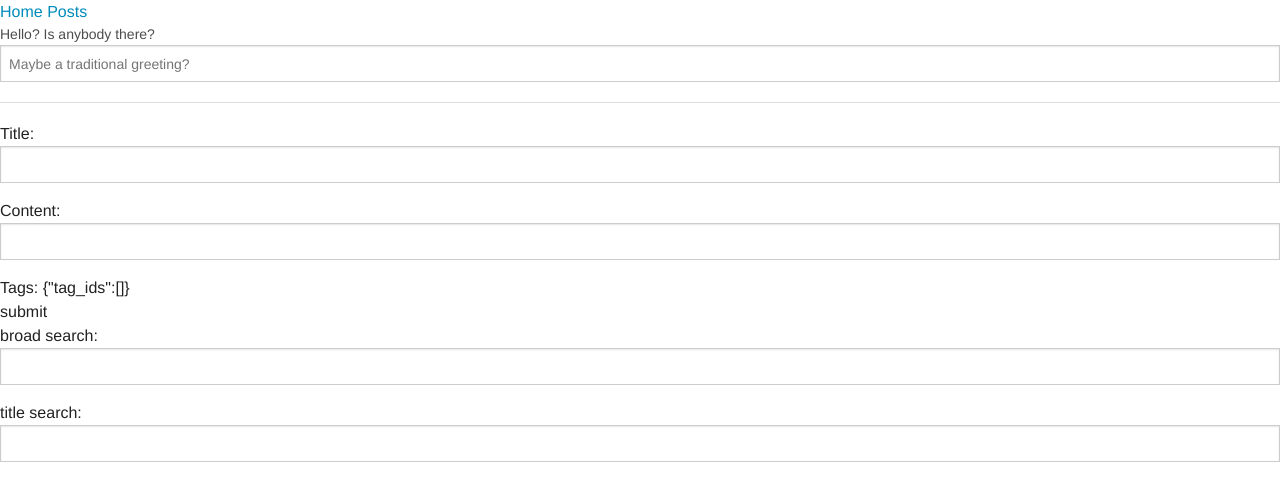
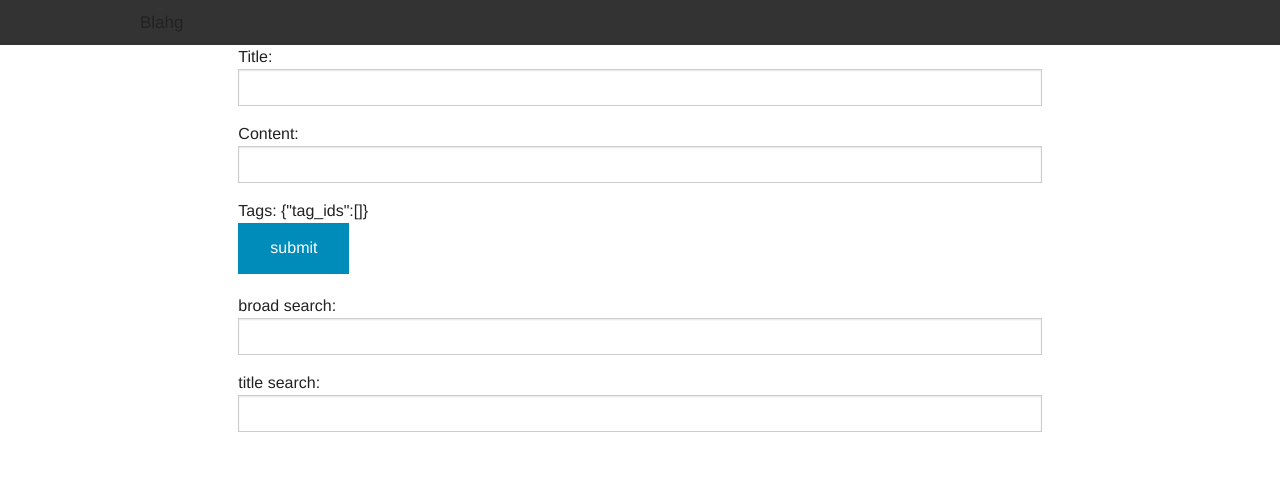
Before and after one commit to rmoshier/angular-blahg, a website: page index.html in a window 1280 px wide. Drawn offline with Linux system fonts and the light colour scheme; no server answers.

Commit message:
too many things

```diff
--- /dev/null
+++ b/app/stylesheets/app.css
@@ -0,0 +1,4 @@
+body {
+  margin: 10px;
+  padding: 10px;
+}
--- a/app/views/home.html
+++ b/app/views/home.html
@@ -1,11 +1,14 @@
-<!-- <body> -->
-  <div>
+  <!-- <div class="row">
+    <div class="small-3 small-centered columns">
       <label>Hello? Is anybody there?</label>
       <input type="text" ng-model="hello" placeholder="Maybe a traditional greeting?">
       <hr>
       <h1>{{hello}}</h1>
     </div>
+  </div> -->
 
+  <div class="row">
+    <div class="medium-10 medium-centered columns">
       <div ng-controller="homeController">
 
         <span ng-repeat="tag in tags">
@@ -22,7 +25,7 @@
           {{newPost}}
         </div>
 
-    <div ng-click="submitNewPost()">submit</div>
+        <div ng-click="submitNewPost()"><button>submit</button></div>
 
         <!-- <div ng-repeat="post in posts"> -->
         <div ng-repeat="post in posts | filter:search:strict | selectedTags:tagArray:true">
@@ -38,6 +41,6 @@
 
         broad search: <input type="text" ng-model="search">
         title search: <input type="text" ng-model="search.title">
-
       </div>
-<!-- </body> -->
+    </div>
+  </div>
--- a/index.html
+++ b/index.html
@@ -1,6 +1,7 @@
 <!doctype html>
 <html ng-app="blahgApp">
 <head>
+  <link rel="stylesheet" href="app/stylesheets/app.css">
   <link rel="stylesheet" href="app/stylesheets/foundation.css">
   <script src="../bower_components/angular/angular.min.js"></script>
   <script src="../bower_components/angular-ui-router/release/angular-ui-router.js"></script>
@@ -11,9 +12,22 @@
 </head>
 
 <body>
-  <div class="header">
-    <a ui-sref=".home">Home</a>
-    <a ui-sref=".posts">Posts</a>
+  <div class="contain-to-grid sticky">
+    <nav class="top-bar" data-topbar role="navigation" data-options="sticky_on: large">
+      <!-- <div class="header"> -->
+        <ul class="title-area">
+          <li class="name">
+            <h1><li>Blahg</h1></li>
+            <!-- <h1><a data-dropdown="drop1" aria-controls="drop1" aria-expanded="false" ui-sref=".home">Blahg</a></h1> -->
+            <!-- <ul id="drop1" class="f-dropdown" data-dropdown-content aria-hidden="true" tabindex="-1"> -->
+              <!-- <li><a ui-sref=".home">Blahg</a></li> -->
+              <!-- <li><a href="/">Blahg</a></li> -->
+              <!-- <li><a ui-sref=".posts">Posts</a></li> -->
+            <!-- </ul> -->
+          </li>
+        </ul>
+      </div>
+    </nav>
   </div>
 
   <div ui-view>
```
Lines whose indentation alone changed are shown as unchanged.
